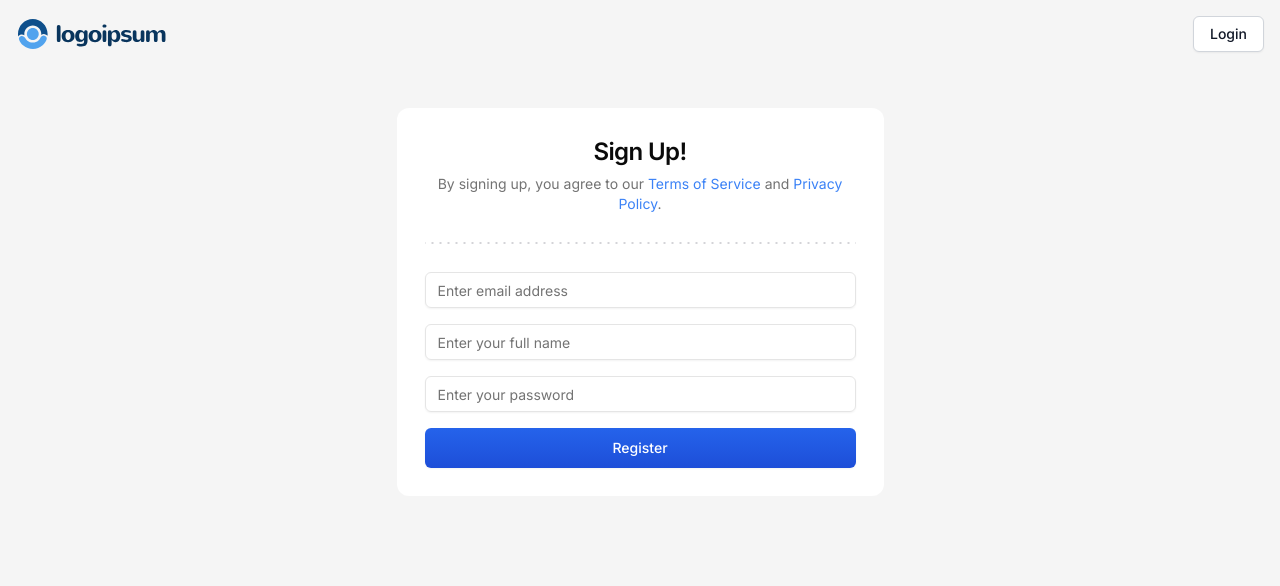
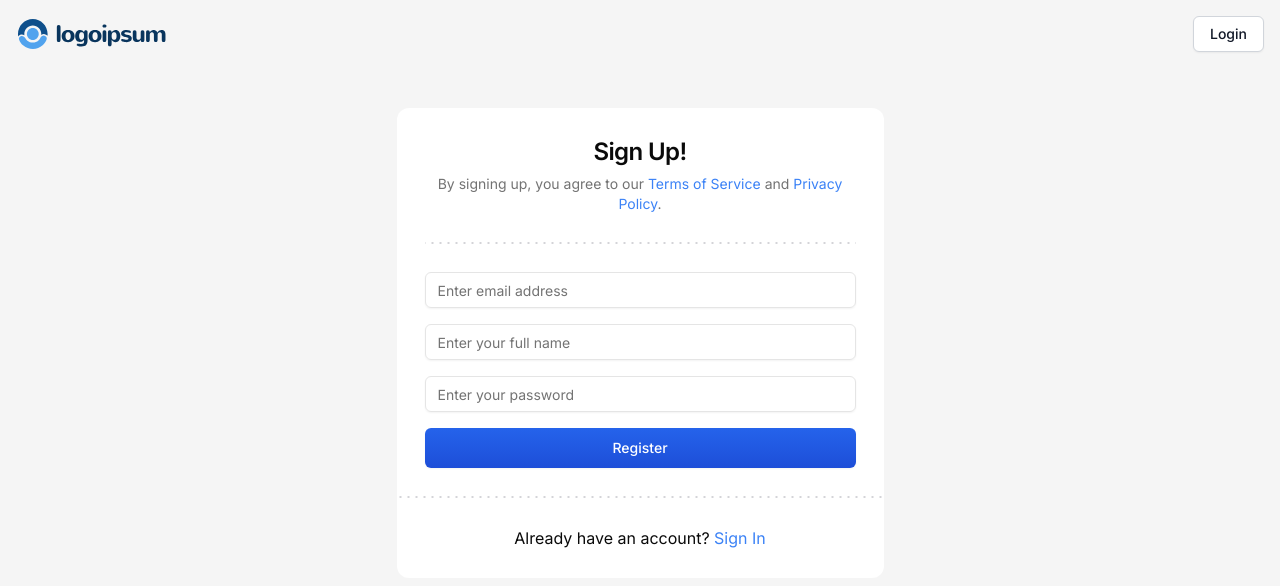
Before and after one commit to r3dhorse/task-management, a Next.js app: page /sign-up in a window 1280 px wide. Shown: the top 586 px of the page. Built offline with nearby package versions, Linux system fonts and the light colour scheme.

Commit message:
FEAT: Sign up and Sign in button

```diff
--- a/src/features/auth/components/sign-in-card.tsx
+++ b/src/features/auth/components/sign-in-card.tsx
@@ -4,6 +4,7 @@ import { Button } from "@/components/ui/button";
 import { Card, CardContent, CardHeader, CardTitle } from "@/components/ui/card";
 import { Input } from "@/components/ui/input";
 import { useForm } from "react-hook-form";
+import Link from "next/link";
 import { zodResolver } from "@hookform/resolvers/zod";
 import { z } from "zod";
 import {
@@ -97,6 +98,17 @@ export const SignInCard = () => {
           </Button>
         </CardContent>
       </div>
+      <div>
+        <DottedSeparator />
+        <CardContent className="p-7 text-center">
+          <p className="text-sm text-muted-foreground">
+            Don't have an account?{" "}
+            <Link href="/sign-up" className="text-blue-500 hover:underline">
+              Sign Up
+            </Link>
+          </p>
+        </CardContent>
+      </div>
     </Card>
   );
 };
--- a/src/features/auth/components/sign-up-card.tsx
+++ b/src/features/auth/components/sign-up-card.tsx
@@ -120,6 +120,17 @@ export const SignUpCard = () => {
           </form>
         </Form>
       </CardContent>
+      <div>
+        <DottedSeparator />
+        <CardContent className="p-7 text-center">
+          <p>
+            Already have an account?{" "}
+            <a href="/sign-in" className="text-blue-500 hover:underline">
+              Sign In
+            </a>
+          </p>
+        </CardContent>
+      </div>
     </Card>
   );
 };
```
